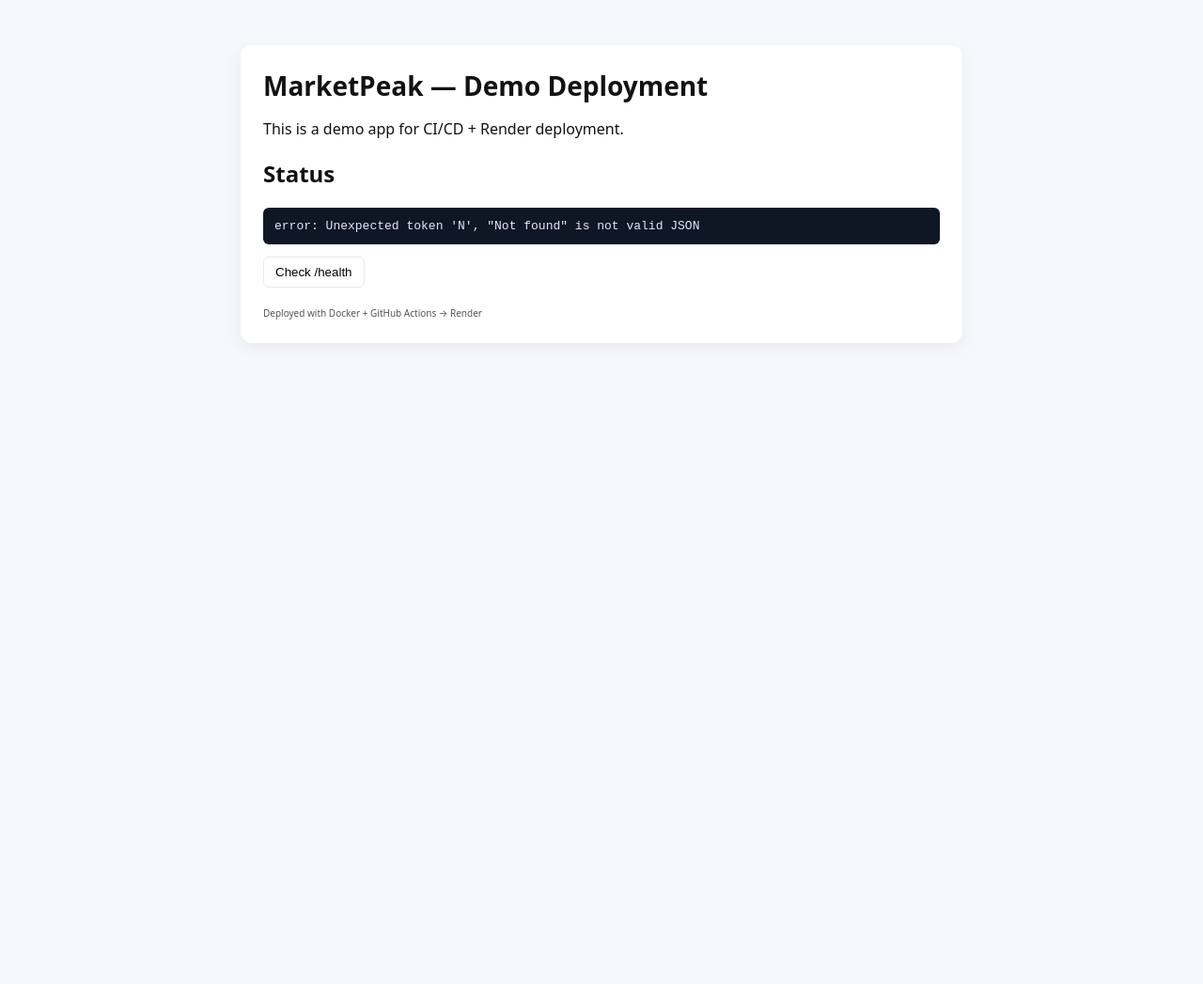
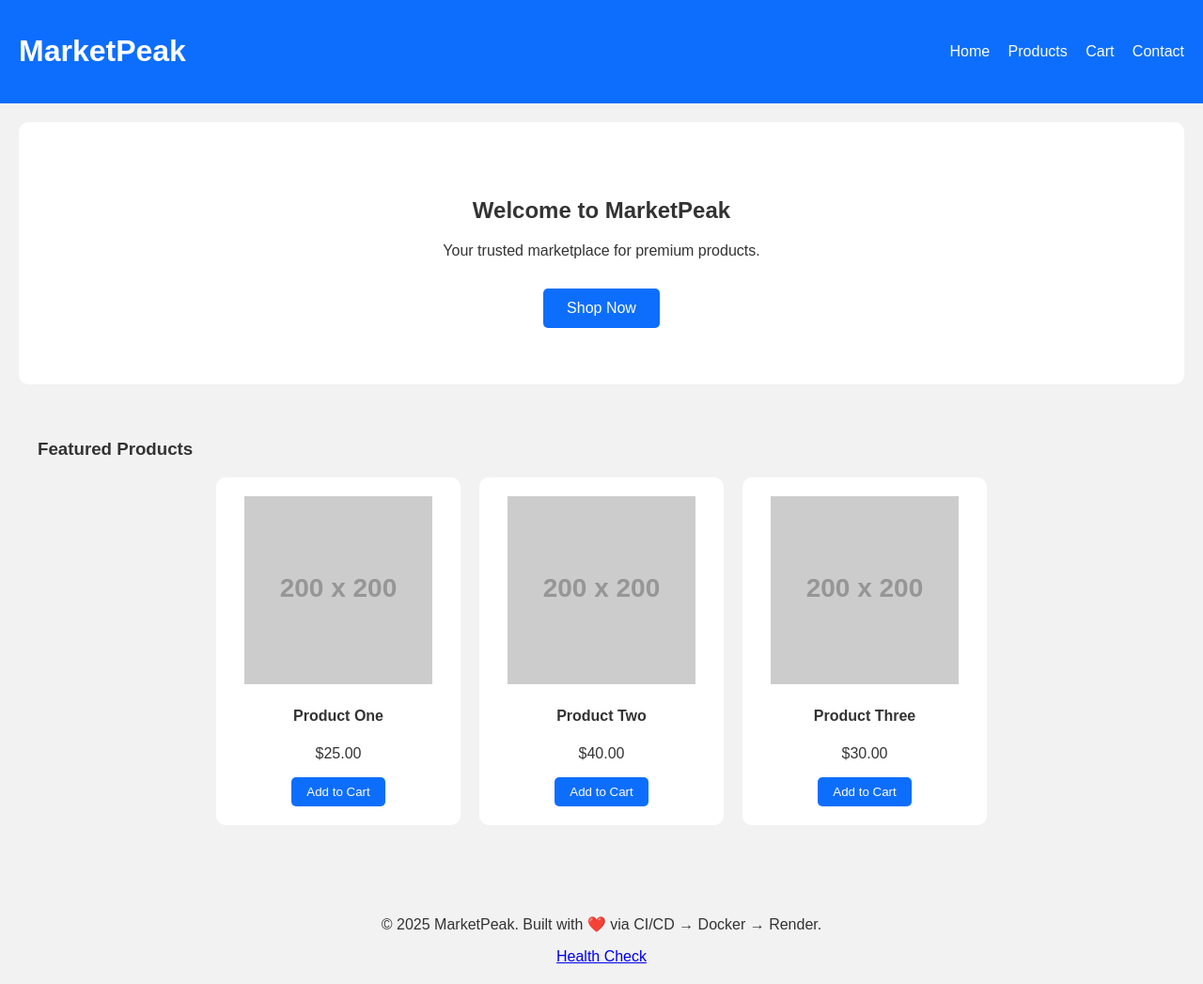
Before and after one commit to FIDMANN-TECH/github-actions-advanced-cicd, a website: page app/index.html in a window 1280 px wide. Shown: the whole page at 94% size. Before the commit the page ends 800 px from the top, so only its background shows below. Drawn offline with Linux system fonts and the light colour scheme; no server answers; placeholder pictures from the web are drawn by us.

Commit message:
modify app/index.html and app/styles.css and add app/main.js

```diff
--- a/app/index.html
+++ b/app/index.html
@@ -1,40 +1,61 @@
-<!doctype html>
+<!DOCTYPE html>
 <html lang="en">
 <head>
-  <meta charset="utf-8" />
-  <meta name="viewport" content="width=device-width,initial-scale=1" />
-  <title>MarketPeak - Demo</title>
-  <link rel="stylesheet" href="/styles.css">
+  <meta charset="UTF-8" />
+  <meta name="viewport" content="width=device-width, initial-scale=1.0" />
+  <title>MarketPeak — Your Online Shopping Hub</title>
+  <link rel="stylesheet" href="styles.css" />
 </head>
+
 <body>
-  <main class="container">
-    <h1>MarketPeak — Demo Deployment</h1>
-    <p>This is a demo app for CI/CD + Render deployment.</p>
+  <header class="navbar">
+    <h1>MarketPeak</h1>
+    <nav>
+      <a href="#">Home</a>
+      <a href="#">Products</a>
+      <a href="#">Cart</a>
+      <a href="#">Contact</a>
+    </nav>
+  </header>
 
-    <section>
-      <h2>Status</h2>
-      <pre id="status">checking...</pre>
-      <button id="check">Check /health</button>
-    </section>
+  <section class="hero">
+    <h2>Welcome to MarketPeak</h2>
+    <p>Your trusted marketplace for premium products.</p>
+    <a class="cta-btn" href="#">Shop Now</a>
+  </section>
 
-    <footer>
-      <small>Deployed with Docker + GitHub Actions → Render</small>
-    </footer>
-  </main>
+  <section class="products">
+    <h3>Featured Products</h3>
 
-  <script>
-    async function check() {
-      try {
-        const r = await fetch('/health');
-        const j = await r.json();
-        document.getElementById('status').textContent = JSON.stringify(j, null, 2);
-      } catch (e) {
-        document.getElementById('status').textContent = 'error: ' + e.message;
-      }
-    }
-    document.getElementById('check').addEventListener('click', check);
-    // auto-check
-    check();
-  </script>
+    <div class="product-grid">
+      <div class="product-card">
+        <img src="https://via.placeholder.com/200" alt="product" />
+        <h4>Product One</h4>
+        <p>$25.00</p>
+        <button>Add to Cart</button>
+      </div>
+
+      <div class="product-card">
+        <img src="https://via.placeholder.com/200" alt="product" />
+        <h4>Product Two</h4>
+        <p>$40.00</p>
+        <button>Add to Cart</button>
+      </div>
+
+      <div class="product-card">
+        <img src="https://via.placeholder.com/200" alt="product" />
+        <h4>Product Three</h4>
+        <p>$30.00</p>
+        <button>Add to Cart</button>
+      </div>
+    </div>
+  </section>
+
+  <footer>
+    <p>© 2025 MarketPeak. Built with ❤️ via CI/CD → Docker → Render.</p>
+    <a href="/health" target="_blank">Health Check</a>
+  </footer>
+
+  <script src="main.js"></script>
 </body>
 </html>
--- /dev/null
+++ b/app/main.js
@@ -0,0 +1 @@
+console.log("MarketPeak frontend loaded successfully!");
--- a/app/styles.css
+++ b/app/styles.css
@@ -1,6 +1,72 @@
-body { font-family: system-ui, -apple-system, "Segoe UI", Roboto, "Helvetica Neue", Arial; background:#f6f8fb; color:#121212; }
-.container { max-width:720px; margin:48px auto; padding:24px; background:white; border-radius:12px; box-shadow:0 6px 18px rgba(20,20,40,.06); }
-h1 { margin:0 0 8px 0; font-size:28px; }
-pre { background:#0f1724; color:#dbeafe; padding:12px; border-radius:6px; }
-button { padding:8px 12px; border-radius:6px; border:1px solid #e6e9ef; background:#fff; cursor:pointer; }
-footer { margin-top:18px; font-size:12px; color:#555; }
+body {
+  margin: 0;
+  font-family: Arial, sans-serif;
+  background: #f2f2f2;
+  color: #333;
+}
+
+.navbar {
+  background-color: #0d6efd;
+  padding: 15px 20px;
+  color: white;
+  display: flex;
+  justify-content: space-between;
+  align-items: center;
+}
+
+.navbar nav a {
+  color: white;
+  margin-left: 15px;
+  text-decoration: none;
+  font-weight: 500;
+}
+
+.hero {
+  background: white;
+  padding: 60px;
+  text-align: center;
+  margin: 20px;
+  border-radius: 10px;
+}
+
+.cta-btn {
+  background-color: #0d6efd;
+  padding: 12px 25px;
+  color: white;
+  text-decoration: none;
+  border-radius: 5px;
+  margin-top: 15px;
+  display: inline-block;
+}
+
+.products {
+  padding: 20px 40px;
+}
+
+.product-grid {
+  display: flex;
+  gap: 20px;
+  justify-content: center;
+}
+
+.product-card {
+  background: white;
+  padding: 20px;
+  width: 220px;
+  border-radius: 10px;
+  text-align: center;
+}
+
+button {
+  padding: 8px 16px;
+  background: #0d6efd;
+  color: white;
+  border: none;
+  border-radius: 5px;
+}
+
+footer {
+  text-align: center;
+  margin-top: 40px;
+  padding: 20px;
+}
```
